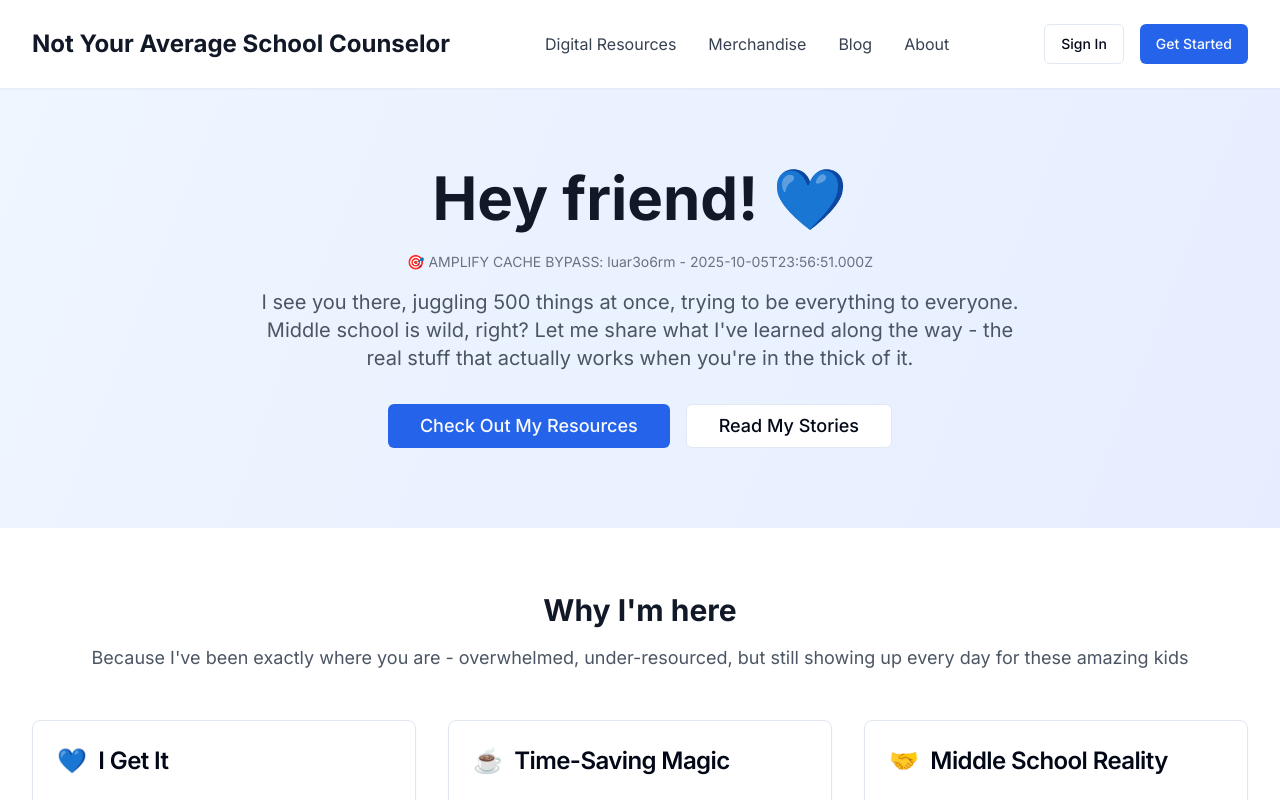
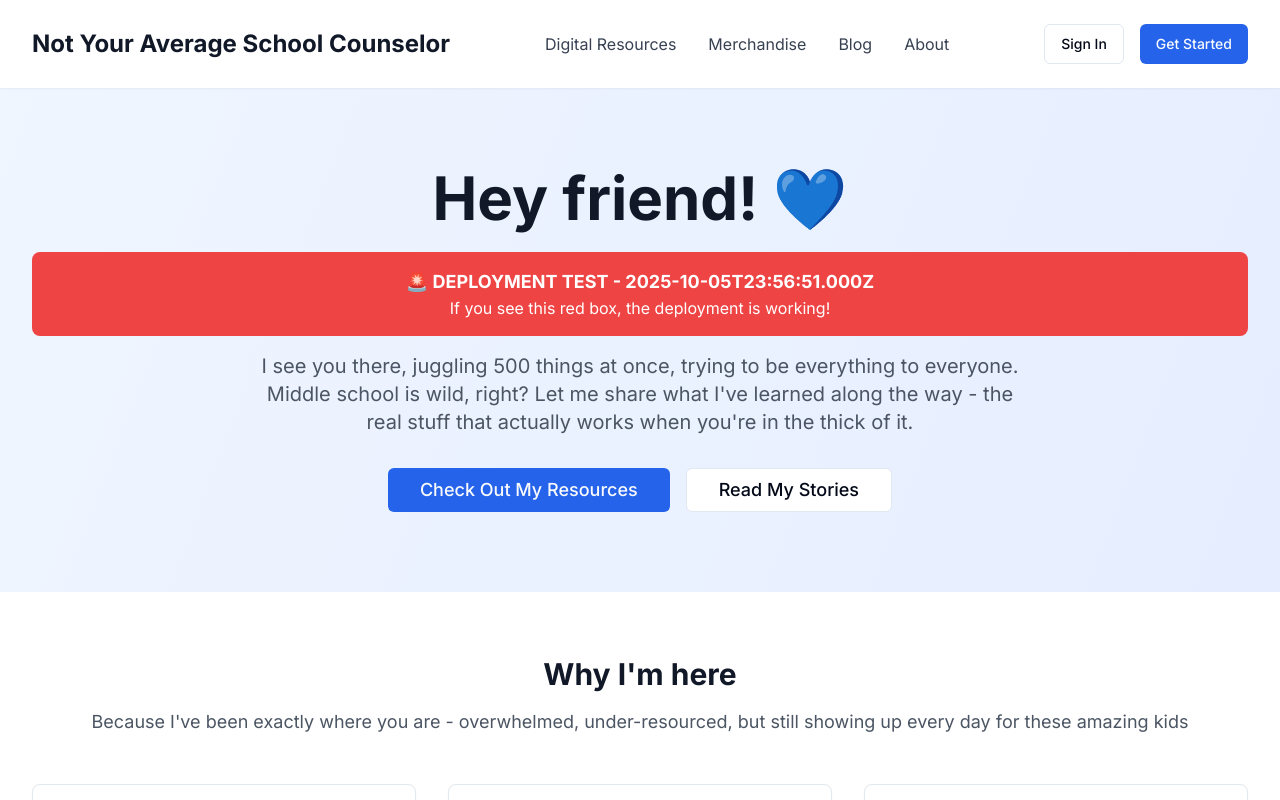
Before and after one commit to hughesrm101/not-your-average-school-counselor, a Next.js app: page / in a window 1280 px wide. Shown: the top 800 px of the page. Built offline with nearby package versions, Linux system fonts and the light colour scheme.

Commit message:
CRITICAL: Add red deployment test box to verify Amplify is actually deploying changes

```diff
--- a/src/app/page.tsx
+++ b/src/app/page.tsx
@@ -33,7 +33,10 @@ export default function Home() {
           <h2 className="text-4xl md:text-6xl font-bold text-gray-900 mb-6">
             Hey friend! 💙
           </h2>
-          <p className="text-sm text-gray-500 mb-4">🎯 AMPLIFY CACHE BYPASS: {Math.random().toString(36).substr(2, 9)} - {new Date().toISOString()}</p>
+          <div className="bg-red-500 text-white p-4 rounded-lg mb-4">
+            <h3 className="text-lg font-bold">🚨 DEPLOYMENT TEST - {new Date().toISOString()}</h3>
+            <p>If you see this red box, the deployment is working!</p>
+          </div>
           <p className="text-xl text-gray-600 mb-8 max-w-3xl mx-auto">
             I see you there, juggling 500 things at once, trying to be everything to everyone.
             Middle school is wild, right? Let me share what I've learned along the way -
```
